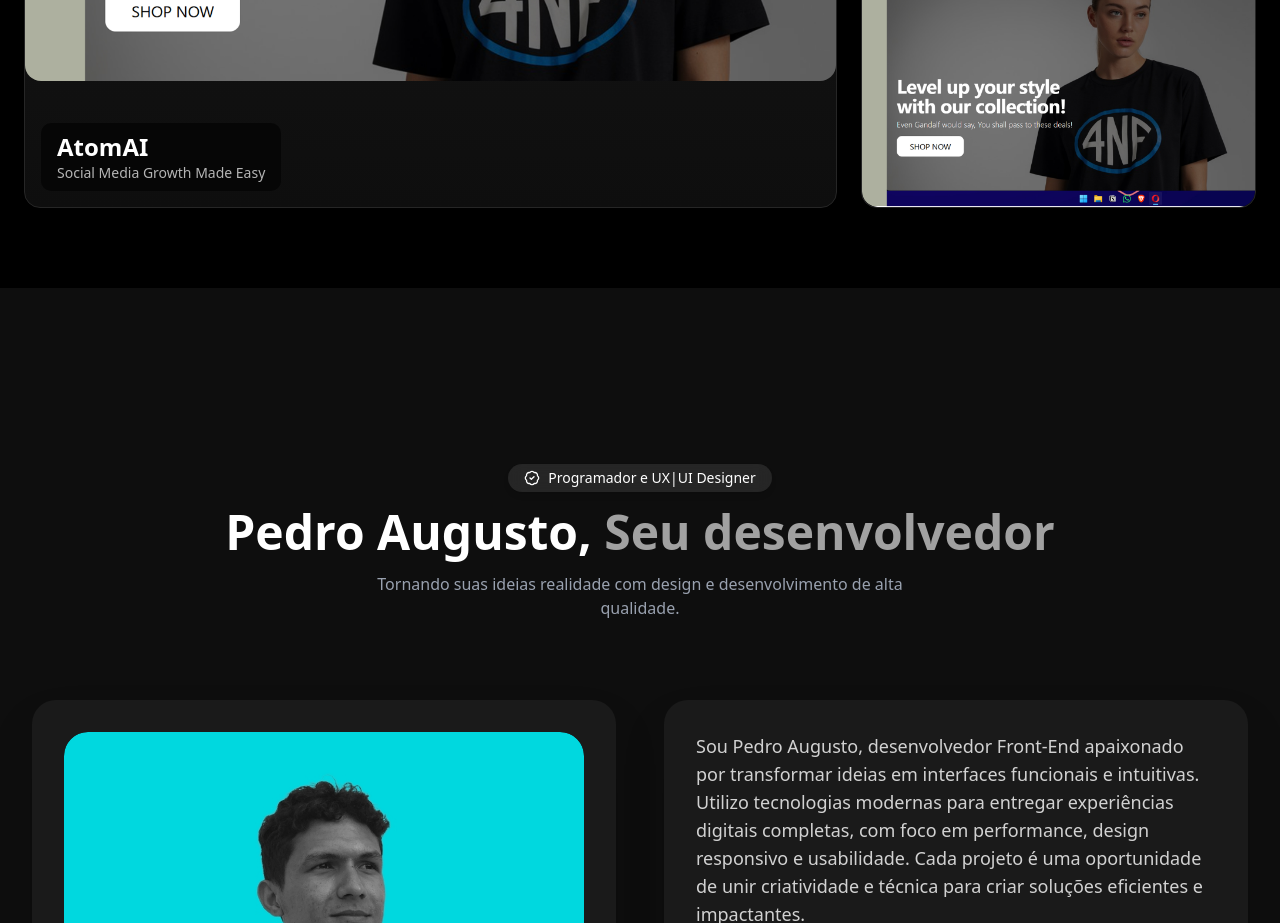
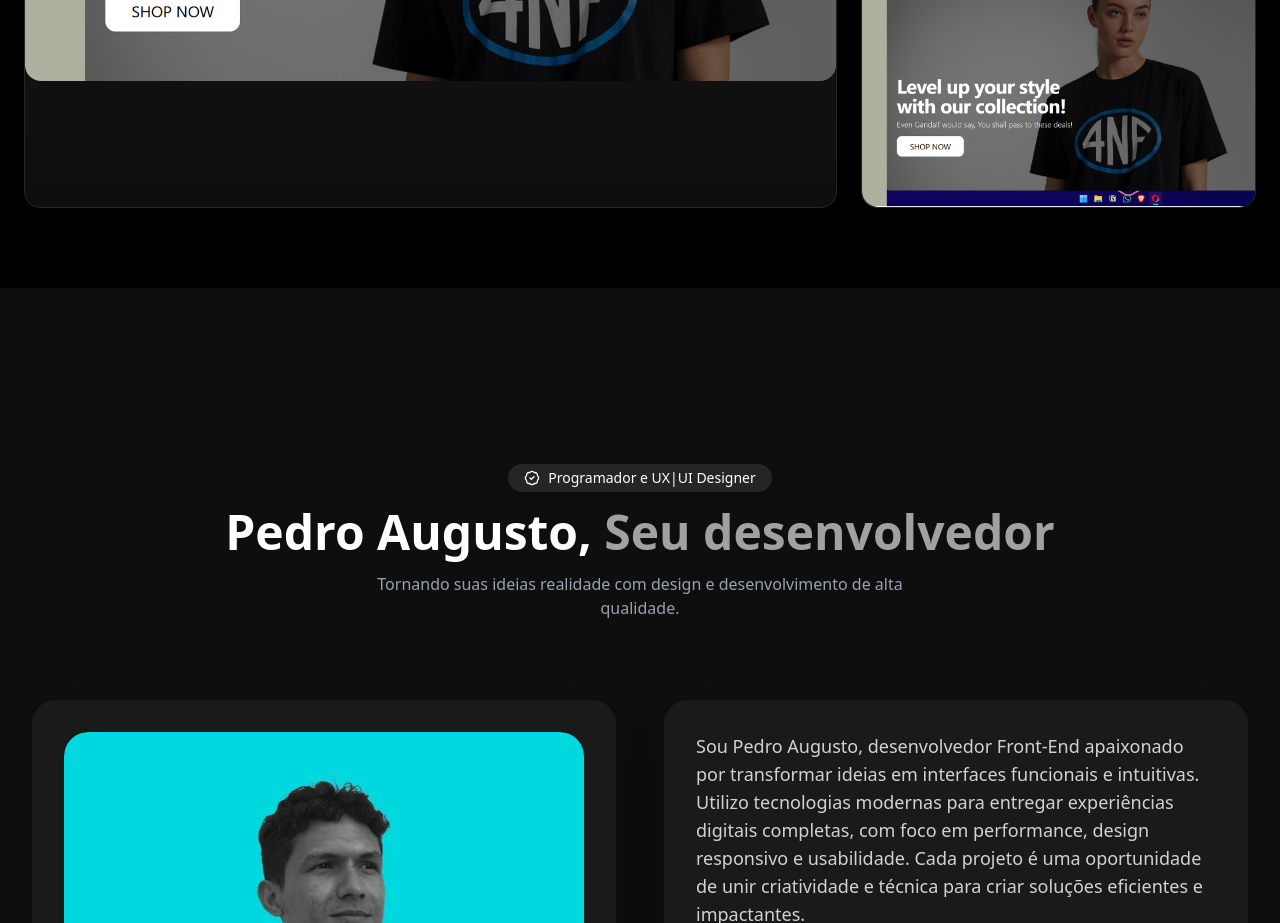
Before and after one commit to pedrinho-devv/portfolio-pedrinho, a Next.js app: page / in a window 1280 px wide. Shown: the part 1300-2223 px from the top of the page. Built offline with nearby package versions, Linux system fonts and the light colour scheme.

Commit message:
chore: add alterações

```diff
--- a/src/app/components/cardsServices.tsx
+++ b/src/app/components/cardsServices.tsx
@@ -7,7 +7,6 @@ export default function HomePage() {
   return (
     <section className="w-full bg-black py-20">
       <div className="mx-auto max-w-7xl px-6">
-
         <div className="grid grid-cols-1 gap-6 md:grid-cols-2 xl:grid-cols-3">
           {/* Projeto Principal */}
           <motion.a
@@ -23,12 +22,6 @@ export default function HomePage() {
                 fill
                 className="object-cover group-hover:scale-110 transition-all duration-500 rounded-2xl"
               />
-            </div>
-
-            {/* Informações normais (antes do hover) */}
-            <div className="absolute bottom-4 left-4 bg-black/60 px-4 py-2 rounded-lg transition-all duration-500 group-hover:opacity-0">
-              <h3 className="text-white text-2xl font-semibold">AtomAI</h3>
-              <p className="text-sm text-white/70">Social Media Growth Made Easy</p>
             </div>
 
             {/* Texto "Ver Projeto" aparece no hover */}
@@ -58,7 +51,9 @@ export default function HomePage() {
 
                 {/* Texto "Ver Projeto" só no hover para os pequenos */}
                 <div className="absolute inset-0 flex items-center justify-center opacity-0 group-hover:opacity-100 transition-all duration-500">
-                  <p className="text-white text-lg font-semibold">Ver Projeto →</p>
+                  <p className="text-white text-lg font-semibold">
+                    Ver Projeto →
+                  </p>
                 </div>
               </motion.a>
             ))}
```
Also changed, not shown: src/app/components/Hero.tsx (line endings or trailing spaces).
